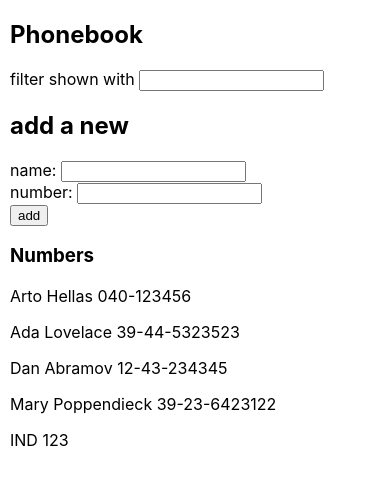
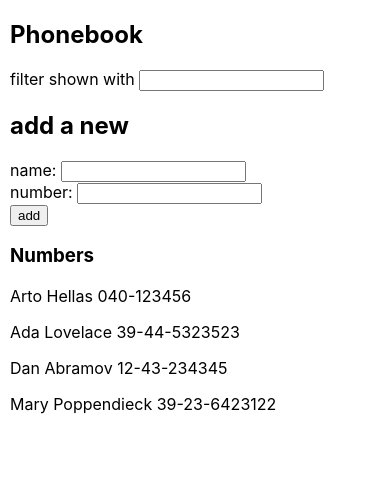
Before and after one commit to indrajeet007/fullstackopen2019_submissions, a React (Create React App) app in the folder part2/phonebook/: page / in a window 390 px wide. Shown: the top 484 px of the page. Built offline with nearby package versions, Linux system fonts and the light colour scheme; data requests are answered from the project's data file; the HTML template or start-up script is replaced by a standard one.

Commit message:
added submission work for 2.11 The Phonebook Step6

```diff
--- a/part2/phonebook/src/App.js
+++ b/part2/phonebook/src/App.js
@@ -1,19 +1,24 @@
-import React, { useState } from 'react'
+import React, { useState, useEffect } from 'react'
 import PersonForm from './components/PersonForm'
 import Filter from './components/Filter'
 import Persons from './components/Persons'
+import axios from 'axios'
 
 const App = () => {
-  const [ persons, setPersons ] = useState([
-    { name: 'Arto Hellas', number: '040-123456' },
-    { name: 'Ada Lovelace', number: '39-44-5323523' },
-    { name: 'Dan Abramov', number: '12-43-234345' },
-    { name: 'Mary Poppendieck', number: '39-23-6423122' },
-    { name: 'IND', number: '123' }
-  ])
+  const [ persons, setPersons ] = useState([])
 
   const [ showAll, setShowAll ] = useState(true)
   const [ filteredNameInput, setFilteredNameInput ]  = useState('')
+
+  useEffect(() => {
+    // console.log('effect')
+    axios
+      .get('http://localhost:3001/persons')
+      .then(response => {
+        // console.log('promise fulfilled')
+        setPersons(response.data)
+      })
+  }, [])
 
   const _pushToArr = (value) => {
     let updatedPersons = persons.concat(value)
```
